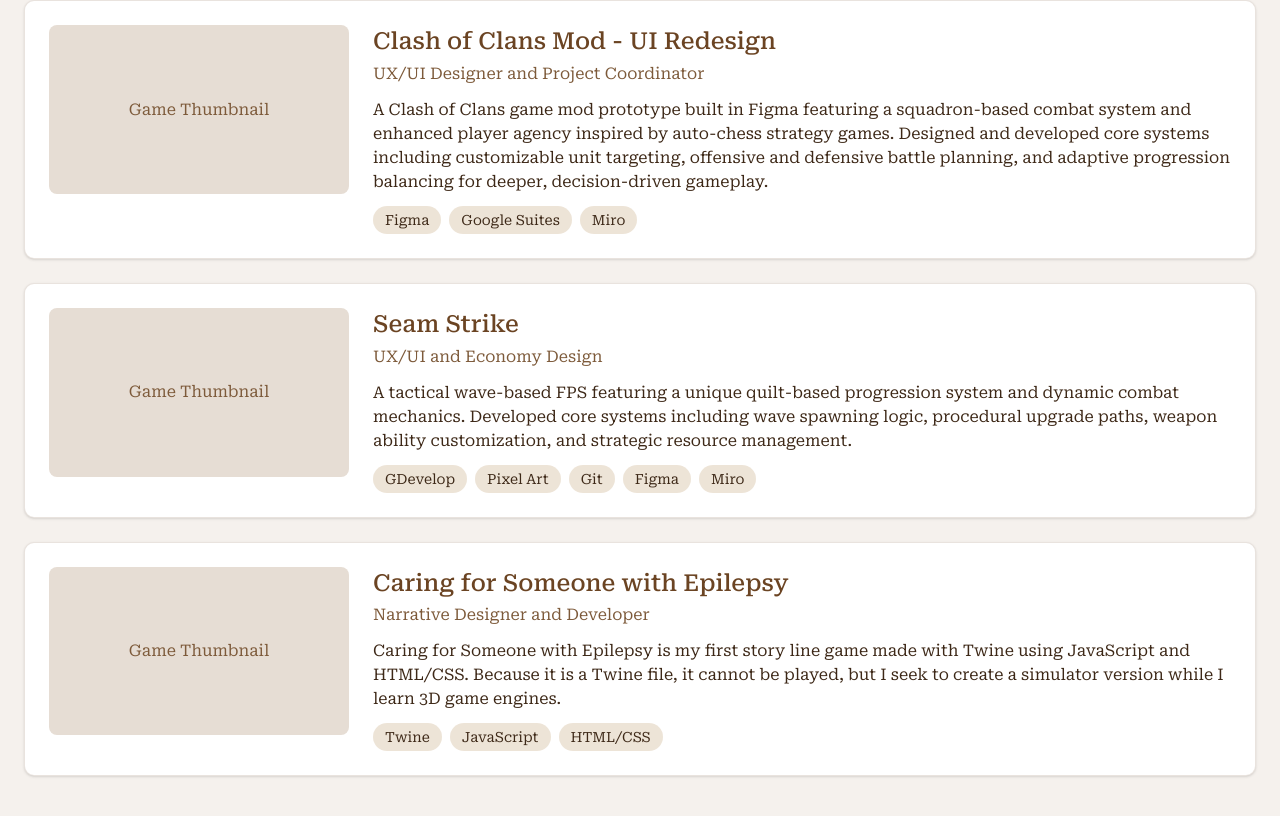
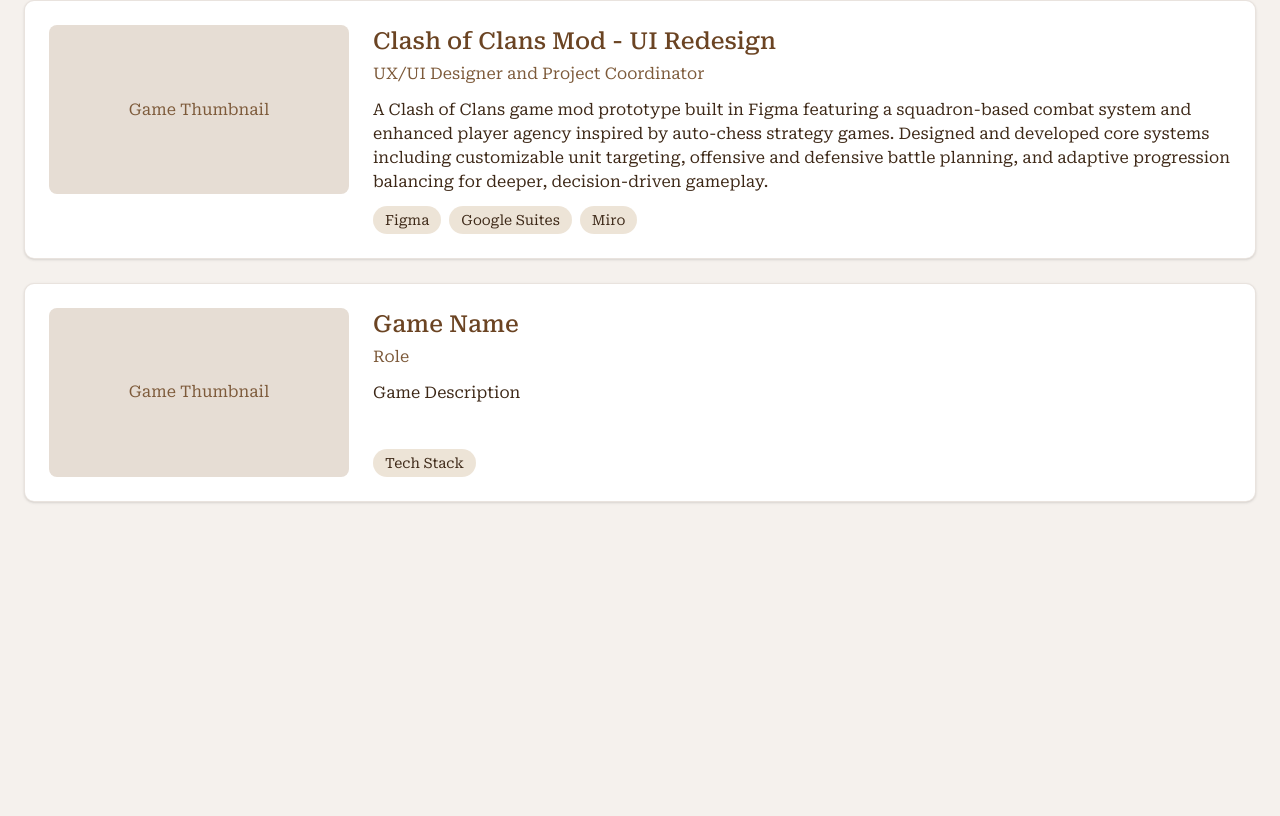
Before and after one commit to jnguy405/portfolio, a React (Vite) app: page / in a window 1280 px wide. Shown: the part 707-1523 px from the top of the page. After the commit the page ends 1257 px from the top, so only its background shows below. Built offline with nearby package versions, Linux system fonts and the light colour scheme.

Commit message:
Remapping

```diff
--- a/src/components/pages/Home.tsx
+++ b/src/components/pages/Home.tsx
@@ -24,18 +24,11 @@
       tech: ["Figma", "Google Suites", "Miro"],
     },
     {
-      title: "Seam Strike",
+      title: "Game Name",
       description:
-        "A tactical wave-based FPS featuring a unique quilt-based progression system and dynamic combat mechanics. Developed core systems including wave spawning logic, procedural upgrade paths, weapon ability customization, and strategic resource management.",
-      role: "UX/UI and Economy Design",
-      tech: ["GDevelop", "Pixel Art", "Git", "Figma", "Miro"],
-    },
-    {
-      title: "Caring for Someone with Epilepsy",
-      description:
-        "Caring for Someone with Epilepsy is my first story line game made with Twine using JavaScript and HTML/CSS. Because it is a Twine file, it cannot be played, but I seek to create a simulator version while I learn 3D game engines.",
-      role: "Narrative Designer and Developer",
-      tech: ["Twine", "JavaScript", "HTML/CSS"],
+        "Game Description",
+      role: "Role",
+      tech: ["Tech Stack"],
     },
   ];
 
--- a/src/components/pages/Minis.tsx
+++ b/src/components/pages/Minis.tsx
@@ -3,14 +3,16 @@
 export function Minis() {
   const miniProjects = [
     {
-      title: "Game",
-      description: "Description",
-      tech: "Unity, C#",
+      title: "Seam Strike",
+      description:
+        "A tactical wave-based FPS featuring a unique quilt-based progression system and dynamic combat mechanics. Developed core systems including wave spawning logic, procedural upgrade paths, weapon ability customization, and strategic resource management.",
+      tech: ["GDevelop, Pixel Art, Git, Figma, Miro"],
     },
     {
-      title: "Game",
-      description: "Description",
-      tech: "Unity, C#",
+      title: "Caring for Someone with Epilepsy",
+      description:
+        "Caring for Someone with Epilepsy is my first story line game made with Twine using JavaScript and HTML/CSS. Inspired by my personal experiences with my mother who had Epilepsy, I aim to create an educational simulator version while I learn 3D game engines.",
+      tech: ["Twine, JavaScript, HTML/CSS"],
     },
     {
       title: "Game",
```
Also changed, not shown: 1 other file (tests, documents, lock files or other folders).
